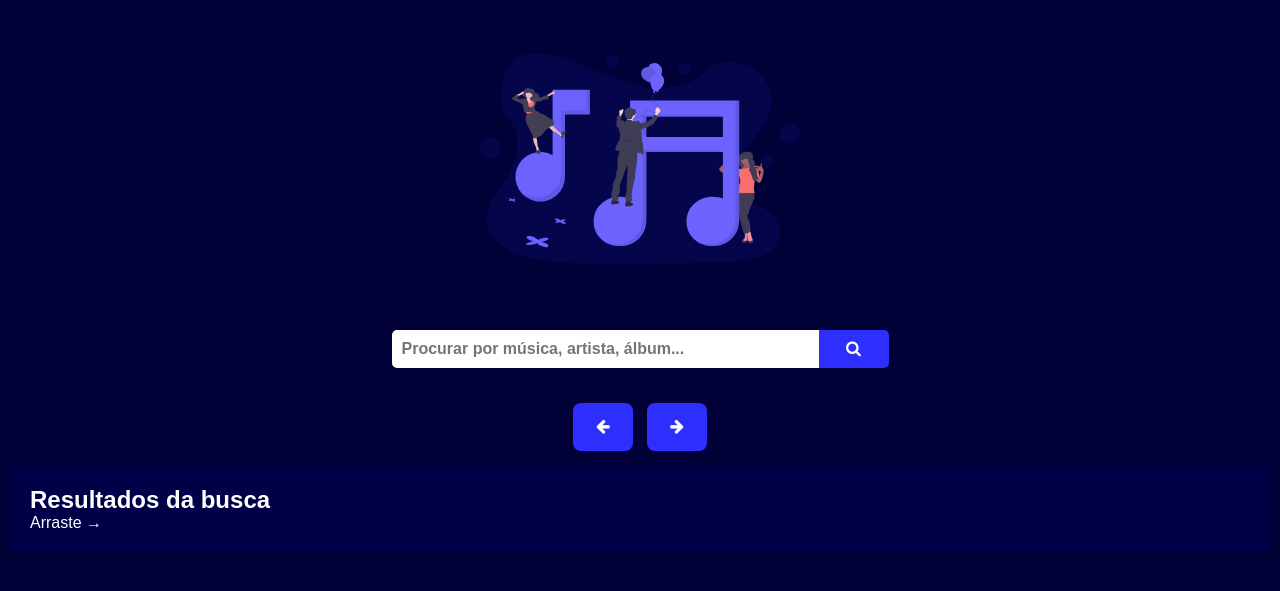
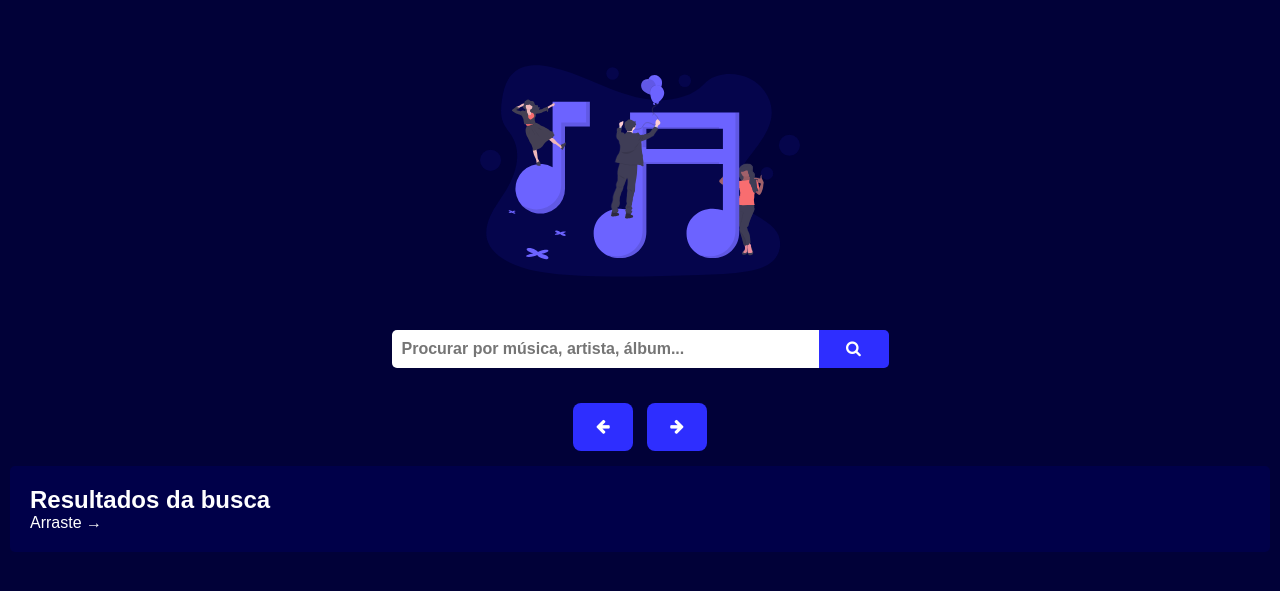
Before and after one commit to pedrohenriquebraga/musicpo, a plain HTML site: page index.html in a window 1280 px wide. Shown: the part 175-766 px from the top of the page. Drawn offline with nearby package versions, Linux system fonts and the light colour scheme; no server answers.

Commit message:
Add comments on code

```diff
--- a/scripts/script.js
+++ b/scripts/script.js
@@ -38,6 +38,7 @@ async function getInfoCards(search) {
             return response = results.data['data']
         }
     }).catch(err => {
+        alert('Não foi possível realizar a pesquisa!!')
         return console.error(err)
     })
     if (response) {
@@ -49,6 +50,7 @@ async function getInfoCards(search) {
 // Renderiza o cartão no slide
 function renderCard(infoCard) {
     if (infoCard) {
+        // Cria o card
         musics.innerHTML += `
             <div class="card">
                 <img src="${infoCard.album.cover_medium}" alt="Música de ${infoCard.artist.name}" loading="lazy">
@@ -59,18 +61,22 @@ function renderCard(infoCard) {
             <span class="explicit hidden">Explícito</span>
             </div>
             `
+
+        // Caso a música tenha a letra explícita, ficará com a borda vermelha e um aviso.
         if (infoCard.explicit_lyrics) {
             let cards = document.querySelectorAll('.card')
             cards[cards.length - 1].style.border = '3px solid #f00'
             cards[cards.length - 1].innerHTML += '<span class="explicit">Letra Explícita</span>'
         }
+
     } else {
         alert('Erro ao realizar a pesquisa!!')
     }
 }
 
 async function getResults() {
-    const randomArtist = ['Marshmello',
+    const randomArtist = [
+        'Marshmello',
         'Anne Marie',
         'Lil Pump',
         'Alan Walker',
@@ -79,7 +85,8 @@ async function getResults() {
         'Anitta',
         'Ludmilla',
         'Gusttavo Lima',
-        'Simone e Simaria']
+        'Simone e Simaria'
+    ]
     const randomNumber = Math.round(Math.random() * (randomArtist.length - 1))
     let search = searchInput.value || randomArtist[randomNumber]
 
--- a/styles/style.css
+++ b/styles/style.css
@@ -28,7 +28,7 @@ header {
     text-align: center;
     background: url(../assets/music-background.svg) no-repeat;
     background-size: 320px 320px;
-    background-position: center 180%;
+    background-position: center 220%;
 
 }
 
```
Also changed, not shown: index.html (+0 -1 lines). Lines whose indentation alone changed are shown as unchanged.
